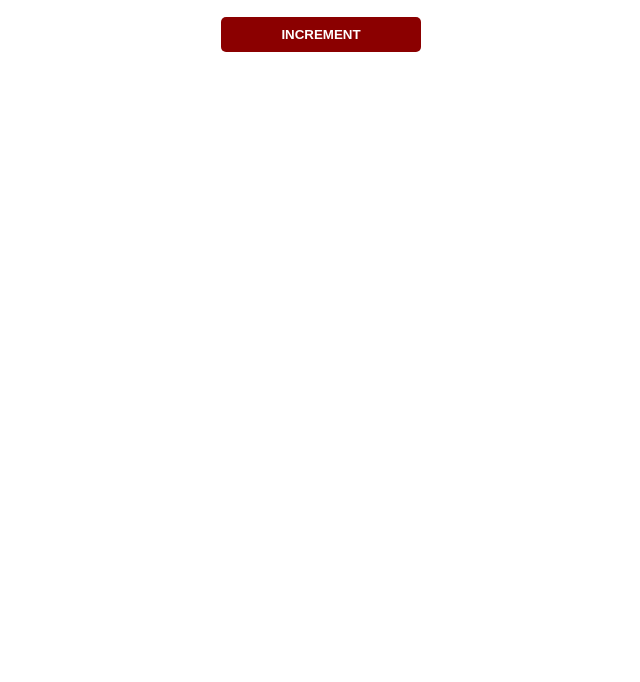
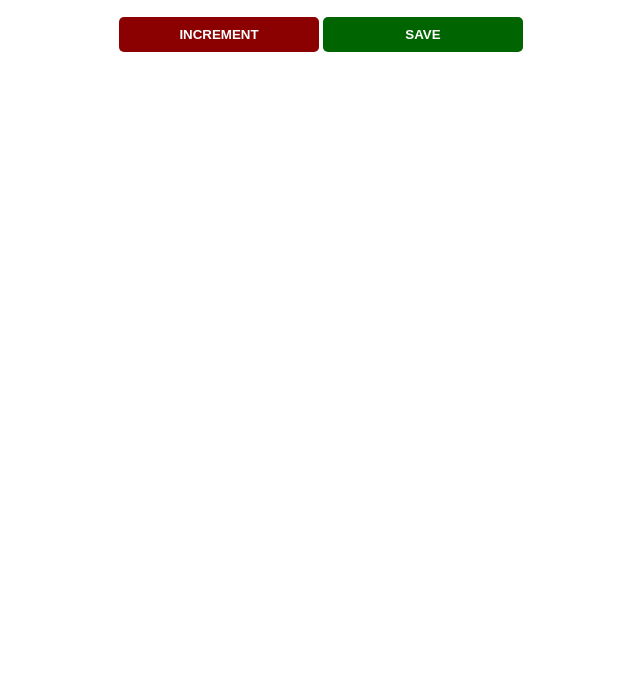
Before and after one commit to anthonyonorato/ticket-counter, a plain HTML site: page index.html in a window 1280 px wide. Shown: the part 118-800 px from the top of the page, without its empty margins (319-959 px from the left). Drawn offline with Linux system fonts and the light colour scheme.

Commit message:
add save button

```diff
--- a/index.html
+++ b/index.html
@@ -11,6 +11,7 @@
     <h1>People entered:</h1>
     <h2 id="count-el">0</h2>
     <button id="increment-btn" onclick="increment()">INCREMENT</button>
+    <button id="save-btn" onclick="save()">SAVE</button></butto>
     <script src="script.js"></script>
 </body>
 </html>
--- a/script.js
+++ b/script.js
@@ -13,3 +13,7 @@ function increment() {
   countEl.innerText = count
   console.log(count)
 }
+
+function save() {
+  console.log(count)
+}
```
